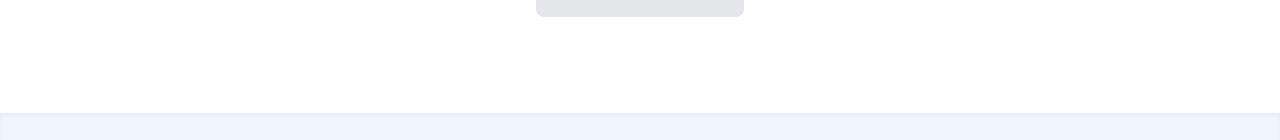
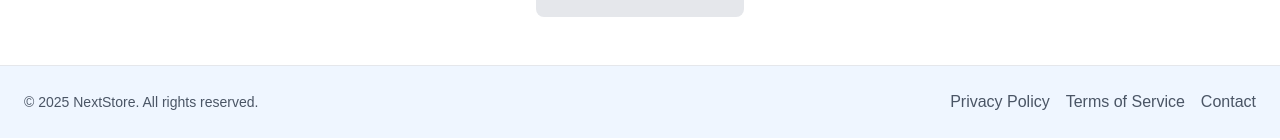
Before and after one commit to itsmahmudul/next-store, a Next.js app: page / in a window 1280 px wide. Shown: the part 795-935 px from the top of the page. Built offline with nearby package versions, Linux system fonts and the light colour scheme; no server answers.

Commit message:
footer fixed

```diff
--- a/src/app/components/Footer.jsx
+++ b/src/app/components/Footer.jsx
@@ -3,7 +3,7 @@ import React from "react";
 
 const Footer = () => {
     return (
-        <footer className="bg-blue-50 w-full py-6 mt-12 shadow-inner">
+        <footer className="bg-blue-50 w-full py-6 border-t border-gray-200">
             <div className="max-w-7xl mx-auto px-6 flex flex-col md:flex-row justify-between items-center gap-4 animate-fadeIn">
                 {/* Left: Copyright */}
                 <p className="text-gray-600 text-sm">
@@ -33,7 +33,6 @@ const Footer = () => {
                 </div>
             </div>
 
-            {/* Tailwind Animation */}
             <style jsx>{`
         .animate-fadeIn {
           animation: fadeIn 1s ease forwards;
```
